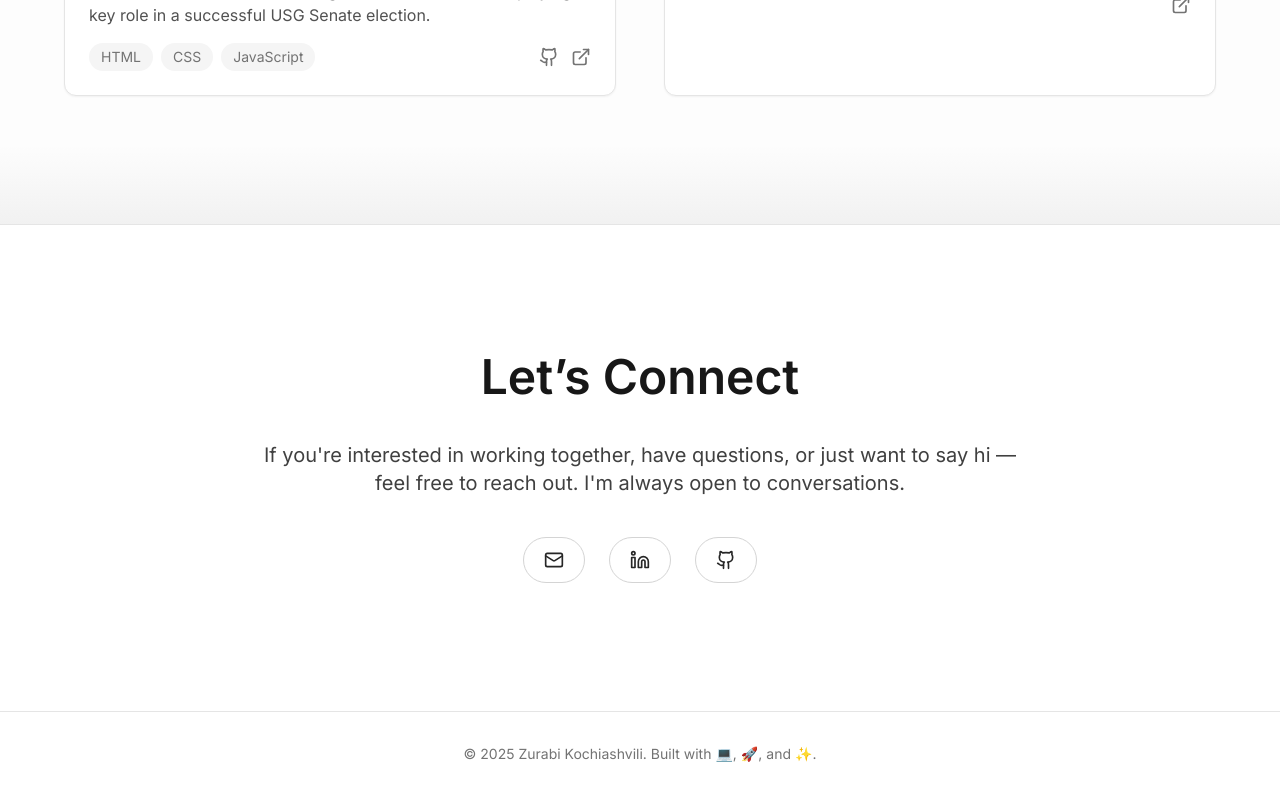
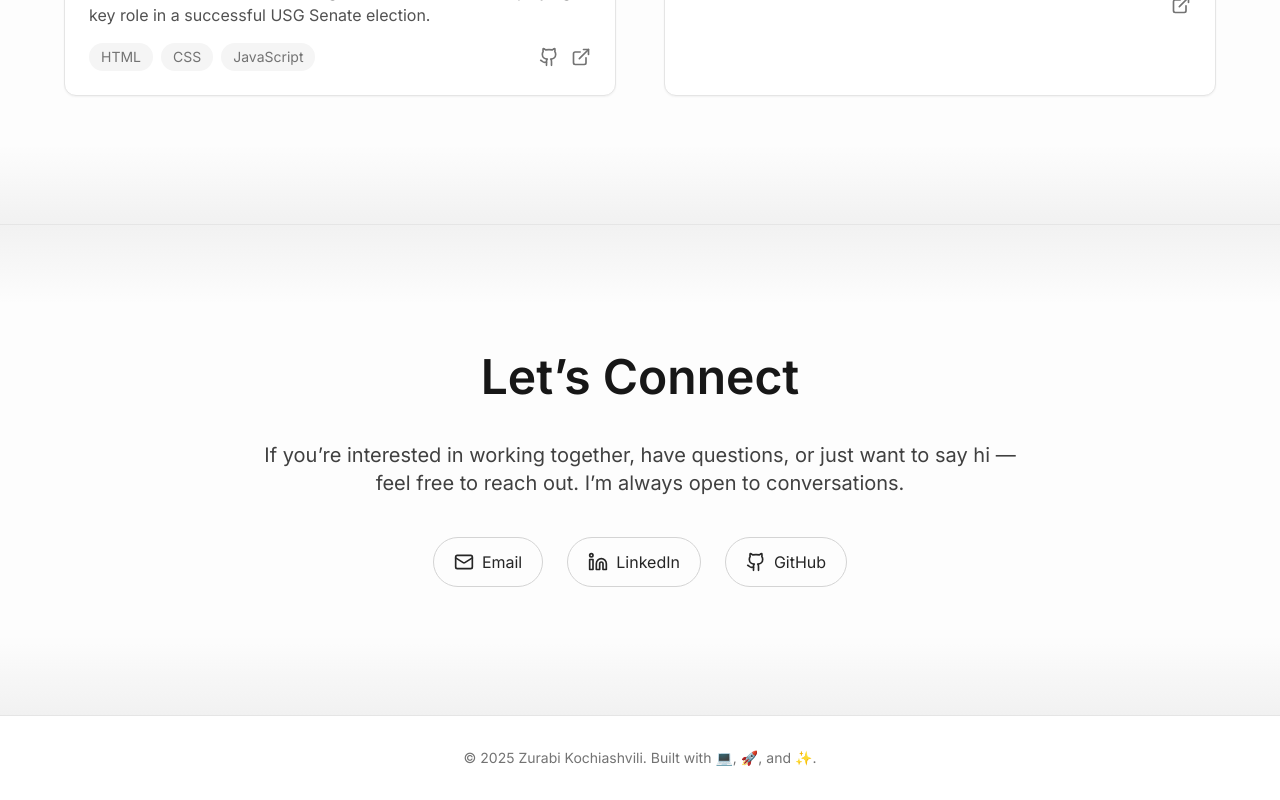
Before and after one commit to Zurab1K/portfolio, a React (Create React App) app: page / in a window 1280 px wide. Shown: the part 3931-4731 px from the top of the page. Built offline with nearby package versions, Linux system fonts and the light colour scheme.

Commit message:
Update Contact.jsx

```diff
--- a/src/components/Contact.jsx
+++ b/src/components/Contact.jsx
@@ -5,8 +5,12 @@ export default function Contact() {
   return (
     <section
       id="contact"
-      className="bg-white dark:bg-black text-neutral-900 dark:text-neutral-100 py-32 px-6 border-t border-neutral-200 dark:border-neutral-800"
+      className="relative bg-[#fdfdfd] dark:bg-black text-neutral-900 dark:text-neutral-100 py-32 px-6 border-t border-neutral-200 dark:border-neutral-800"
     >
+      {/* Section shade (top/bottom) */}
+      <div className="pointer-events-none absolute inset-x-0 top-0 h-20 bg-gradient-to-b from-neutral-900/5 dark:from-white/10 to-transparent" />
+      <div className="pointer-events-none absolute inset-x-0 bottom-0 h-20 bg-gradient-to-t from-neutral-900/5 dark:from-white/10 to-transparent" />
+
       <div className="max-w-3xl mx-auto text-center">
         <motion.h2
           initial={{ opacity: 0, y: 20 }}
@@ -20,17 +24,16 @@ export default function Contact() {
         <motion.p
           initial={{ opacity: 0, y: 20 }}
           whileInView={{ opacity: 1, y: 0 }}
-          transition={{ duration: 1 }}
+          transition={{ duration: 0.8 }}
           className="text-lg md:text-xl text-neutral-700 dark:text-neutral-300 mb-10"
         >
-          If you're interested in working together, have questions, or just want to say hi —
-          feel free to reach out. I'm always open to conversations.
+          If you’re interested in working together, have questions, or just want to say hi — feel free to reach out. I’m always open to conversations.
         </motion.p>
 
         <motion.div
           initial={{ opacity: 0, y: 20 }}
           whileInView={{ opacity: 1, y: 0 }}
-          transition={{ duration: 1.2 }}
+          transition={{ duration: 0.8 }}
           className="flex flex-wrap justify-center gap-6"
         >
           <a
@@ -38,7 +41,7 @@ export default function Contact() {
             className="flex items-center gap-2 px-5 py-3 border border-neutral-300 dark:border-neutral-600 rounded-full hover:border-black dark:hover:border-white transition text-neutral-800 dark:text-neutral-200"
           >
             <Mail className="w-5 h-5" />
-
+            <span>Email</span>
           </a>
 
           <a
@@ -48,7 +51,7 @@ export default function Contact() {
             className="flex items-center gap-2 px-5 py-3 border border-neutral-300 dark:border-neutral-600 rounded-full hover:border-black dark:hover:border-white transition text-neutral-800 dark:text-neutral-200"
           >
             <Linkedin className="w-5 h-5" />
-
+            <span>LinkedIn</span>
           </a>
 
           <a
@@ -58,7 +61,7 @@ export default function Contact() {
             className="flex items-center gap-2 px-5 py-3 border border-neutral-300 dark:border-neutral-600 rounded-full hover:border-black dark:hover:border-white transition text-neutral-800 dark:text-neutral-200"
           >
             <Github className="w-5 h-5" />
-
+            <span>GitHub</span>
           </a>
         </motion.div>
       </div>
```
